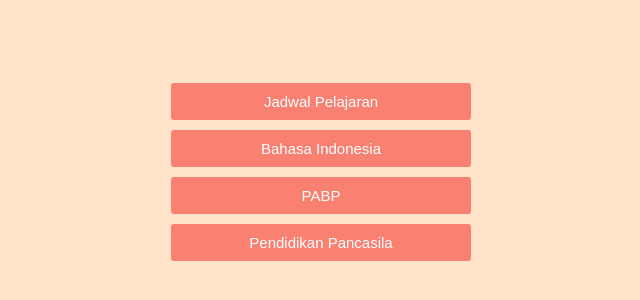
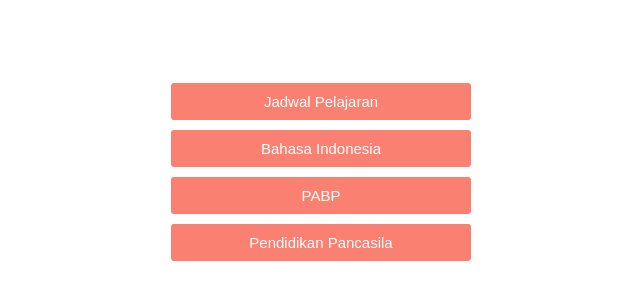
Before and after one commit to AzmiFirmansah/Books, a plain HTML site: page index.html in a window 1280 px wide. Shown: the part 228-528 px from the top of the page, without its empty margins (319-959 px from the left). Drawn offline with Linux system fonts and the light colour scheme.

Commit message:
style.css

```diff
--- a/style.css
+++ b/style.css
@@ -6,7 +6,6 @@
 
 body {
   align-items: center;
-  background-color: #FFE4C9;
   display: flex;
   flex-direction: column;
   font-family: Arial, sans-serif;
```
